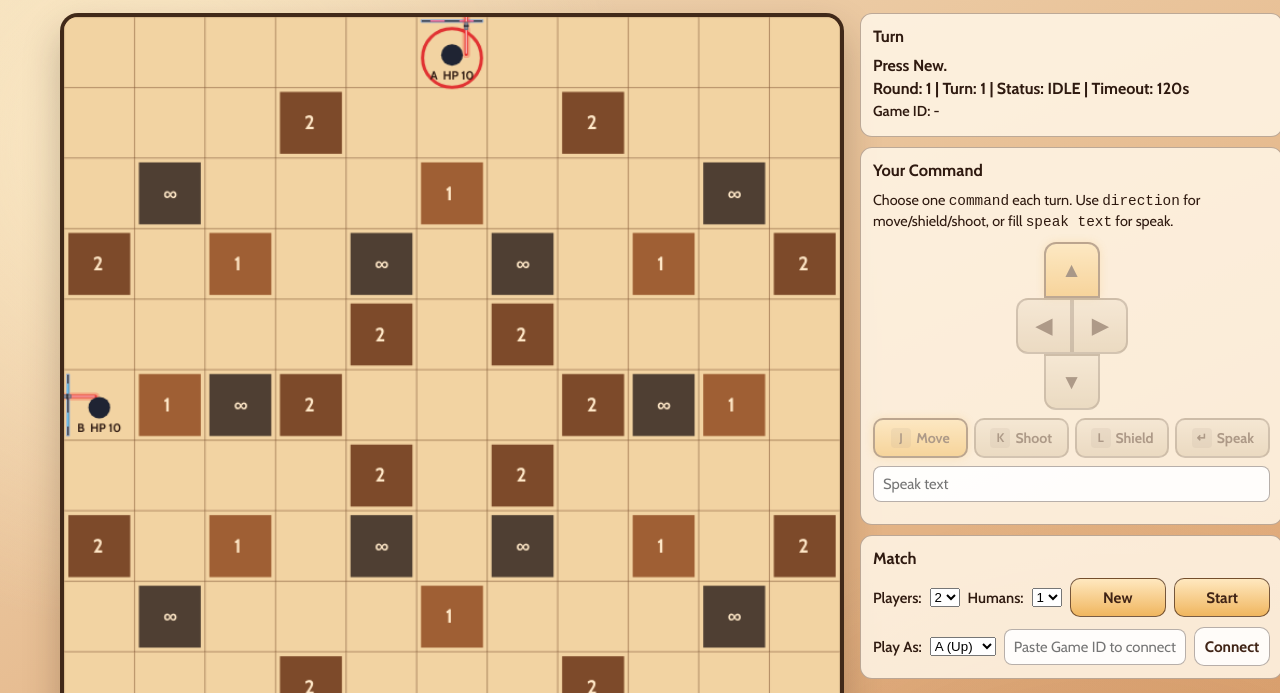
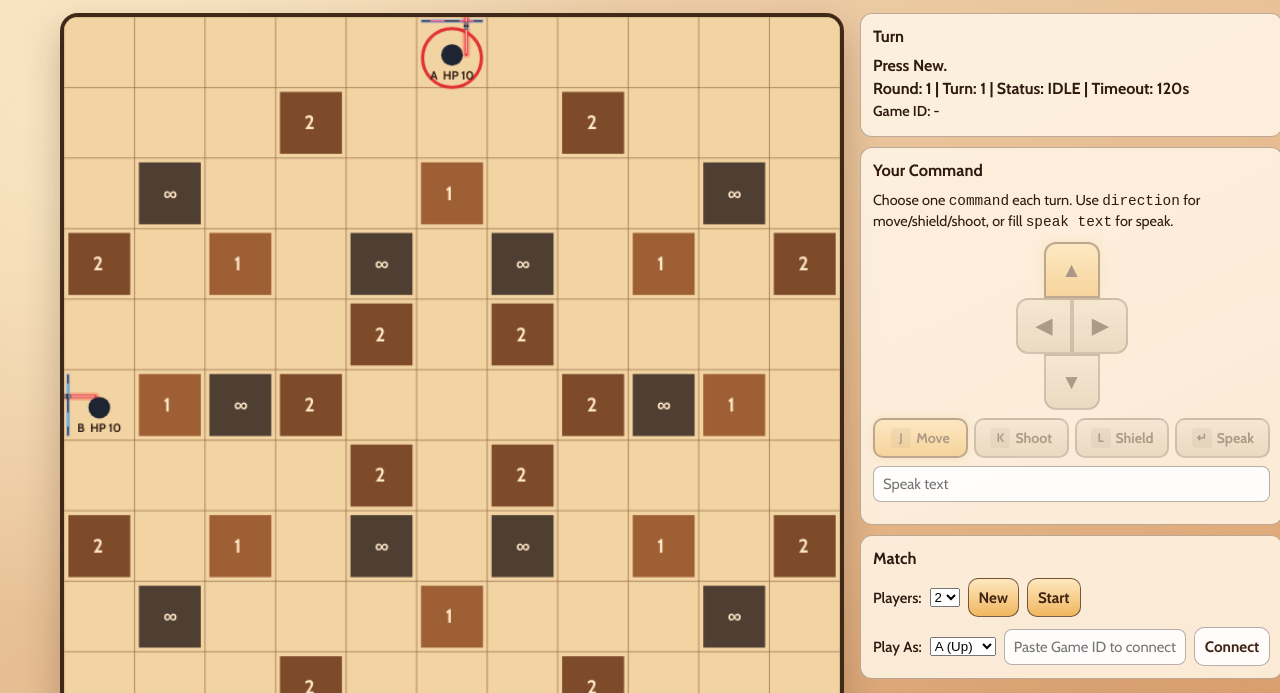
Before and after one commit to StarHuntingGames/cowboy, a website: page frontend/index.html in a window 1280 px wide. Shown: the part 107-800 px from the top of the page. Drawn offline with nearby package versions, Linux system fonts and the light colour scheme; a web font is replaced by a local one.

Commit message:
disable the bots in the frontend

```diff
--- a/frontend/game.js
+++ b/frontend/game.js
@@ -326,10 +326,8 @@ async function createBackendGame(numPlayers, numHumanPlayers) {
   const payload = {
     turn_timeout_seconds: DEFAULT_TIMEOUT_SECONDS,
     num_players: numPlayers || getNumPlayers(),
+    bot_players: botPlayers,
   };
-  if (botPlayers.length > 0) {
-    payload.bot_players = botPlayers;
-  }
   return requestJson(`${BACKEND.manager}/v2/games`, {
     method: "POST",
     headers: { "content-type": "application/json" },
@@ -981,7 +979,7 @@ async function createNewGame() {
 
   const selectedNumPlayers = parseInt(numPlayersSelect.value, 10) || DEFAULT_NUM_PLAYERS;
   state.numPlayers = Math.max(1, Math.min(4, selectedNumPlayers));
-  state.numHumanPlayers = Math.max(1, Math.min(state.numPlayers, parseInt(numHumanPlayersSelect.value, 10) || 1));
+  state.numHumanPlayers = state.numPlayers;
   state.playAs = playAsSelect.value || "A";
   buildCommandControls();
   clearCommandInputs();
@@ -2488,18 +2486,7 @@ setInterval(() => {
 }, 400);
 
 function syncHumanPlayersOptions() {
-  const max = state.numPlayers;
-  const current = state.numHumanPlayers;
-  numHumanPlayersSelect.innerHTML = "";
-  for (let i = 1; i <= max; i++) {
-    const opt = document.createElement("option");
-    opt.value = String(i);
-    opt.textContent = String(i);
-    if (i === Math.min(current, max)) opt.selected = true;
-    numHumanPlayersSelect.appendChild(opt);
-  }
-  state.numHumanPlayers = Math.min(current, max);
-  numHumanPlayersSelect.value = String(state.numHumanPlayers);
+  state.numHumanPlayers = state.numPlayers;
 }
 
 function syncPlayAsOptions() {
@@ -2520,7 +2507,7 @@ function syncPlayAsOptions() {
 }
 
 state.numPlayers = parseInt(numPlayersSelect.value, 10) || DEFAULT_NUM_PLAYERS;
-state.numHumanPlayers = parseInt(numHumanPlayersSelect.value, 10) || 1;
+state.numHumanPlayers = state.numPlayers;
 state.playAs = playAsSelect.value || "A";
 syncHumanPlayersOptions();
 syncPlayAsOptions();
@@ -2542,9 +2529,6 @@ numPlayersSelect.addEventListener("change", () => {
   render();
 });
 
-numHumanPlayersSelect.addEventListener("change", () => {
-  state.numHumanPlayers = parseInt(numHumanPlayersSelect.value, 10) || 1;
-});
 
 playAsSelect.addEventListener("change", () => {
   state.playAs = playAsSelect.value || "A";
--- a/frontend/index.html
+++ b/frontend/index.html
@@ -65,10 +65,8 @@
               <option value="3">3</option>
               <option value="4">4</option>
             </select>
-            <label for="numHumanPlayersSelect" class="num-players-label">Humans:</label>
-            <select id="numHumanPlayersSelect" aria-label="Number of human players">
+            <select id="numHumanPlayersSelect" aria-label="Number of human players" hidden>
               <option value="1" selected>1</option>
-              <option value="2">2</option>
             </select>
             <button id="newButton" type="button" class="primary">New</button>
             <button id="startButton" type="button" class="primary">Start</button>
```
